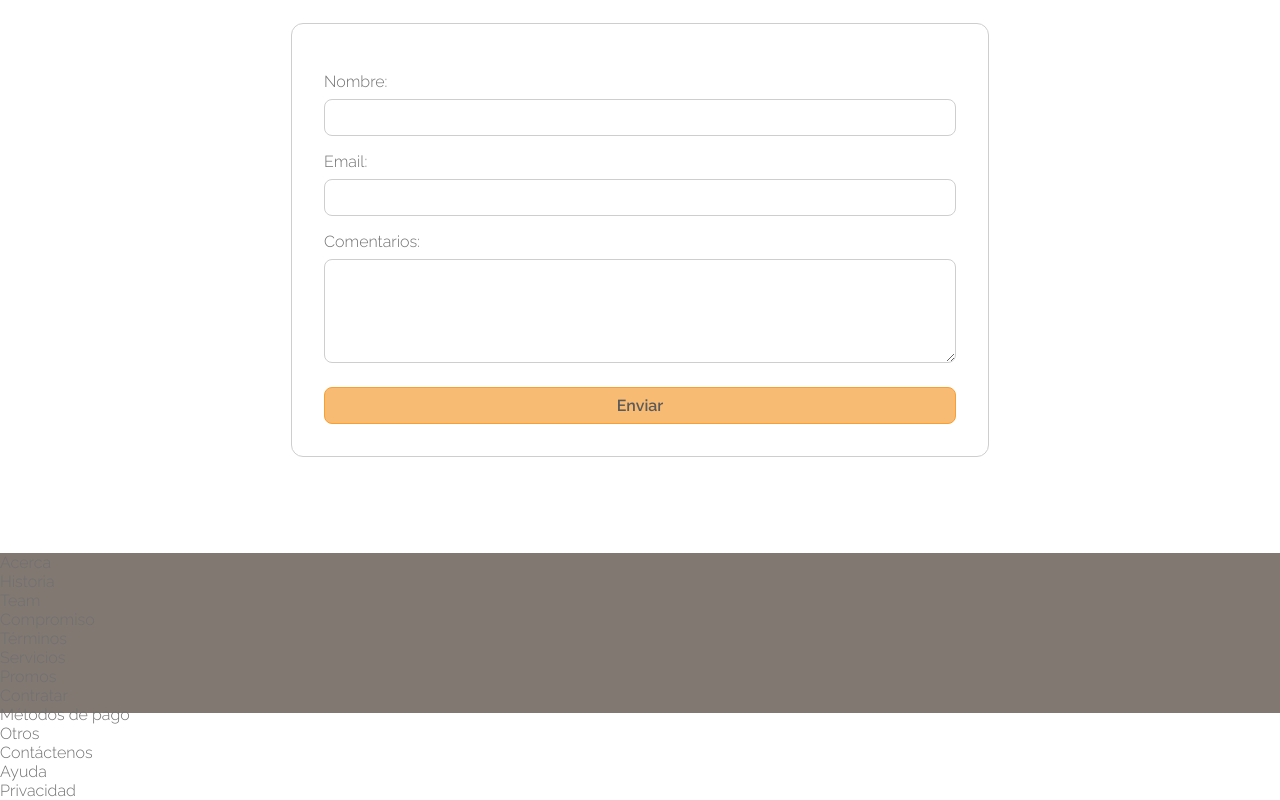
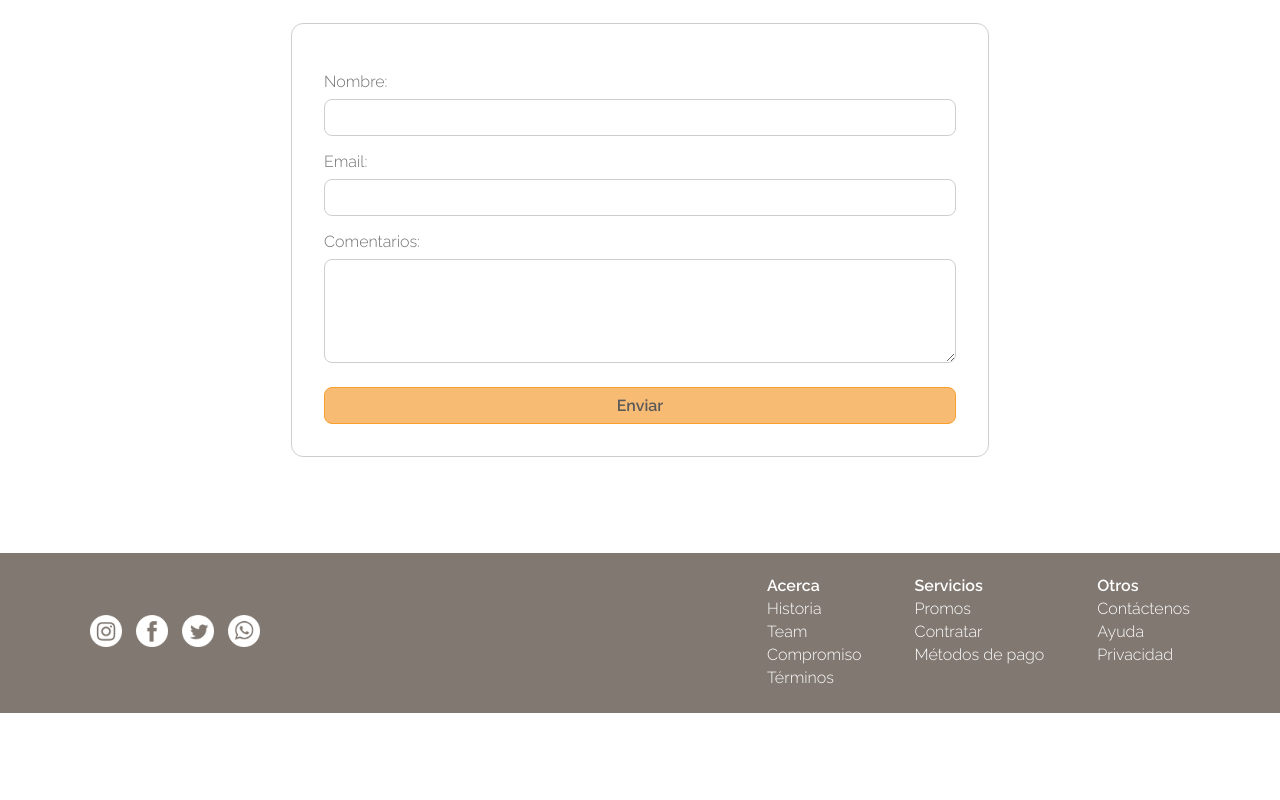
Before and after one commit to exegeses/html-62623, a plain HTML site: page sitio/index.html in a window 1280 px wide. Shown: the part 2740-3540 px from the top of the page. After the commit the page ends 3453 px from the top, so only its background shows below. Drawn offline with Linux system fonts and the light colour scheme.

Commit message:
Proyecto Summer Exploring listo

```diff
--- a/sitio/css/style.css
+++ b/sitio/css/style.css
@@ -13,6 +13,12 @@ body{
     font-size: 16px;
     font-weight: 300;
 }
+
+/* globales */
+a{
+    text-decoration: none; /* quitar subrayado */
+}
+
 /* encabezado */
 header{
     width: 1100px;
@@ -31,7 +37,6 @@ header{
     }
 
     header a{
-        text-decoration: none; /* quitar subrayado */
         color: #707070;
         font-weight: 600;
     }
@@ -228,5 +233,34 @@ main{
 
 footer{
     background-color: #807871;
-    height: 160px;
 }
+
+    #contenedor-footer{
+        width: 1100px;
+        height: 160px;
+        margin: auto;
+        display: flex;
+        justify-content: space-between;
+        align-items: center;
+    }
+
+    #contenedor-footer img{
+        width: 32px;
+        margin-right: 10px;
+    }
+
+    #contenedor-footer nav{
+        display: flex;
+        color: #fff;
+    }
+    #contenedor-footer ul {
+        list-style: none;
+        margin-left: 53px;
+    }
+    .tituloLista{
+        font-weight: 600;
+        margin-bottom: 8px;
+    }
+    #contenedor-footer  li{
+        margin-bottom: 4px;
+    }
--- a/sitio/index.html
+++ b/sitio/index.html
@@ -105,8 +105,22 @@
 
     <footer>
 
+        <div id="contenedor-footer">
         <!-- redes sociales -->
-        <div></div>
+            <div>
+                <a href="#" target="_blank">
+                    <img src="imgs/instagram.png" alt="Logo de instagram">
+                </a>
+                <a href="#" target="_blank">
+                    <img src="imgs/facebook.png" alt="Logo de facebook">
+                </a>
+                <a href="#" target="_blank">
+                    <img src="imgs/twitter.png" alt="Logo de twitter">
+                </a>
+                <a href="#" target="_blank">
+                    <img src="imgs/whatsapp.png" alt="Logo de whatsapp">
+                </a>
+            </div>
 
             <!-- enlaces internos -->
             <nav>
@@ -131,6 +145,8 @@
                 </ul>
             </nav>
 
+        </div>
+
     </footer>
 
 
```
Lines whose indentation alone changed are shown as unchanged.
